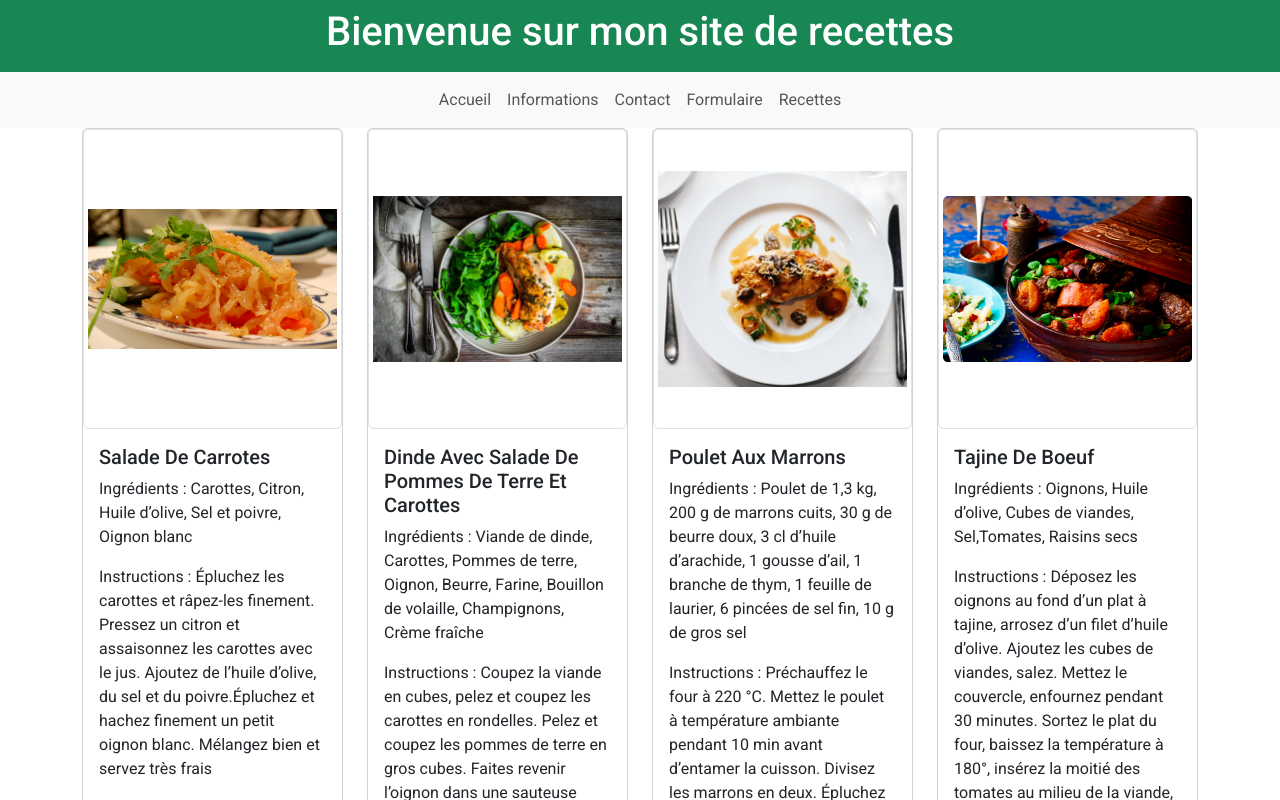
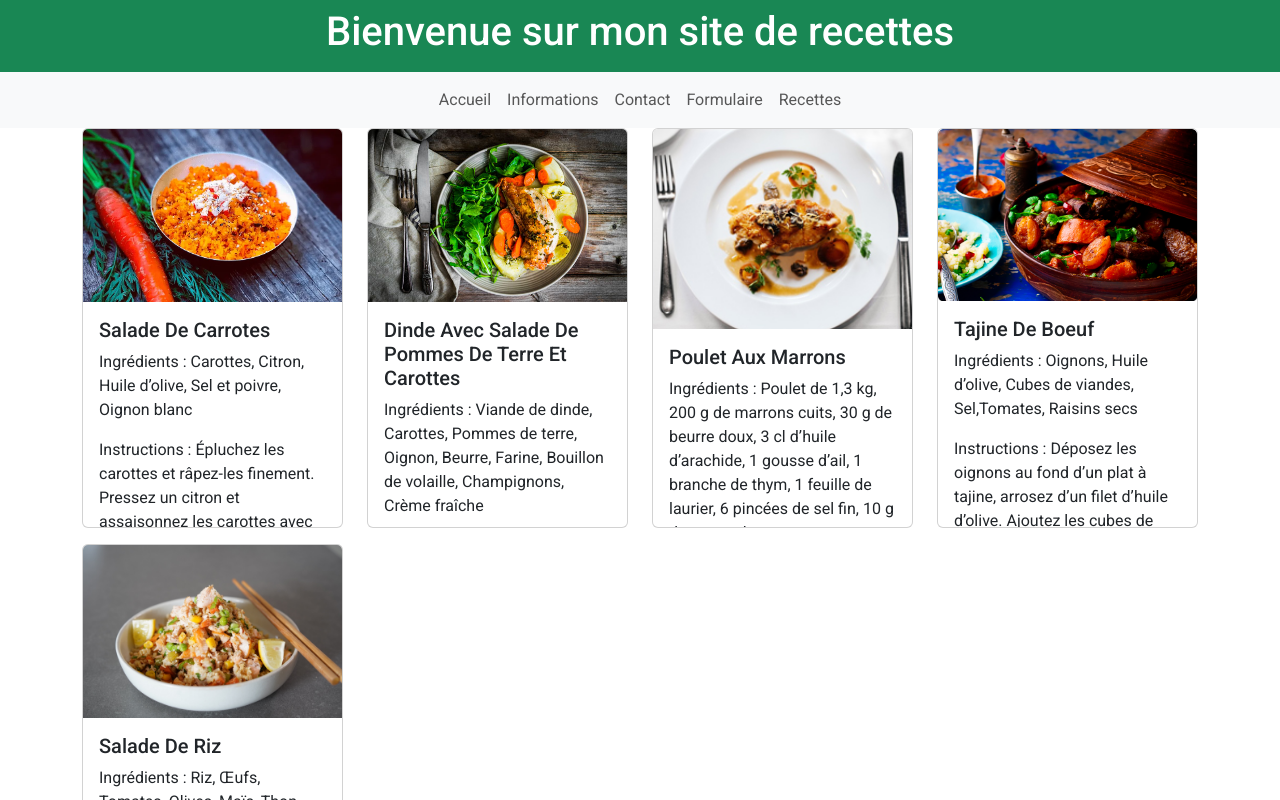
Before and after one commit to PsyK0oz/projet-Angular-1, an Angular app in the folder angular/: page /recette in a window 1280 px wide. Shown: the top 800 px of the page. Built offline with nearby package versions, Linux system fonts and the light colour scheme.

Commit message:
recette working

```diff
--- a/angular/src/app/recette/recette.component.html
+++ b/angular/src/app/recette/recette.component.html
@@ -1,9 +1,9 @@
 <div class="container">
     <div class="row">
       <div *ngFor="let recipe of recipes" class="col-md-3">
-        <div class="card mb-3">
-          <img [src]="recipe.image" alt="Image de la recette" class="card-img-top img-fluid img-thumbnail" *ngIf="recipe.image">
-          <div class="card-body">
+        <div class="card mb-3 recipe-card">
+          <img [src]="recipe.image" alt="Image de la recette" class="card-img-top img-fluid" *ngIf="recipe.image">
+          <div class="card-body recipe-card-body">
             <h5 class="card-title">{{ recipe.title | titlecase }}</h5>
             <p class="card-text">Ingrédients : {{ recipe.ingredients }}</p>
             <p class="card-text">Instructions : {{ recipe.instructions }}</p>
--- a/angular/src/app/recette/recette.component.scss
+++ b/angular/src/app/recette/recette.component.scss
@@ -8,3 +8,17 @@
 .star {
     color: gold;
   }
+
+.recipe-card {
+    height: 400px; /* Ajustez cette valeur en fonction de vos besoins */
+  }
+
+  .recipe-card-body {
+    max-height: calc(100% - 50px); /* 50px est la hauteur approximative de l'image de la recette */
+    overflow-y: auto;
+  }
+/* styles.css */
+.card-img-top {
+    height: 200px; /* Ajustez cette valeur en fonction de vos besoins */
+    object-fit: cover;
+  }
```
Also changed, not shown: angular/src/assets/image1.png.
